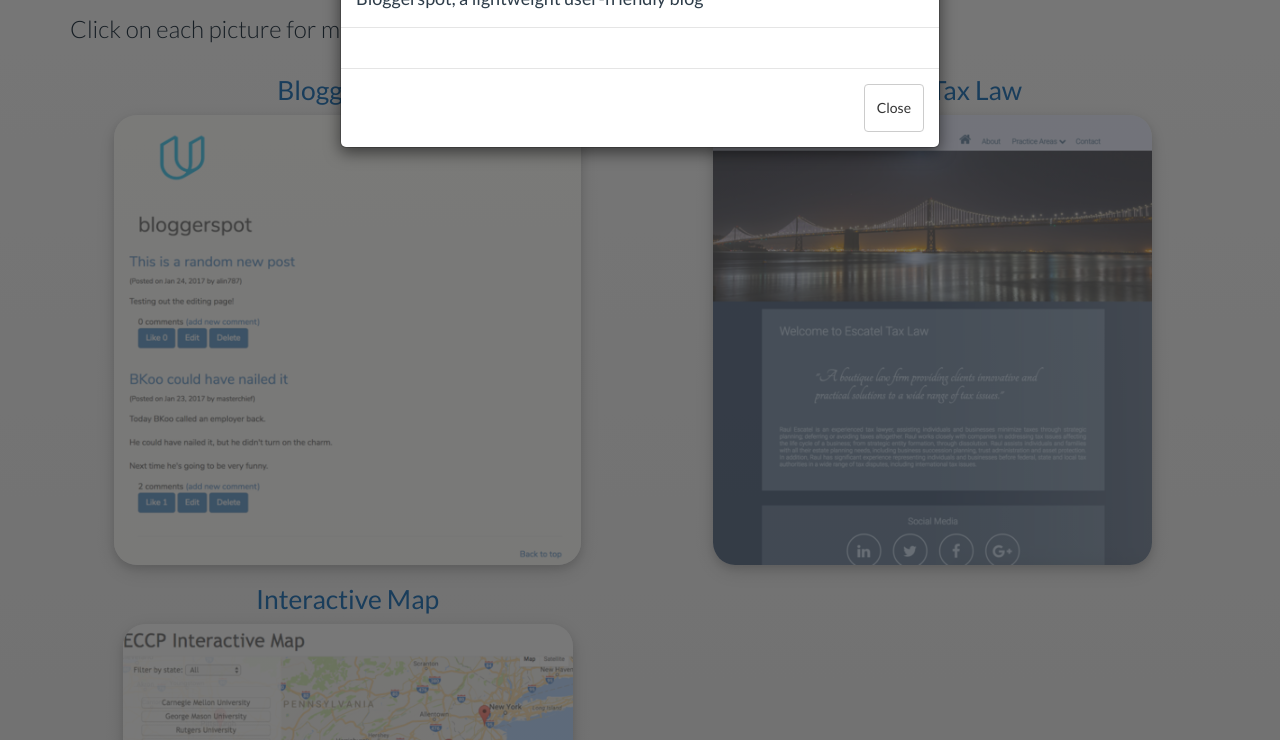
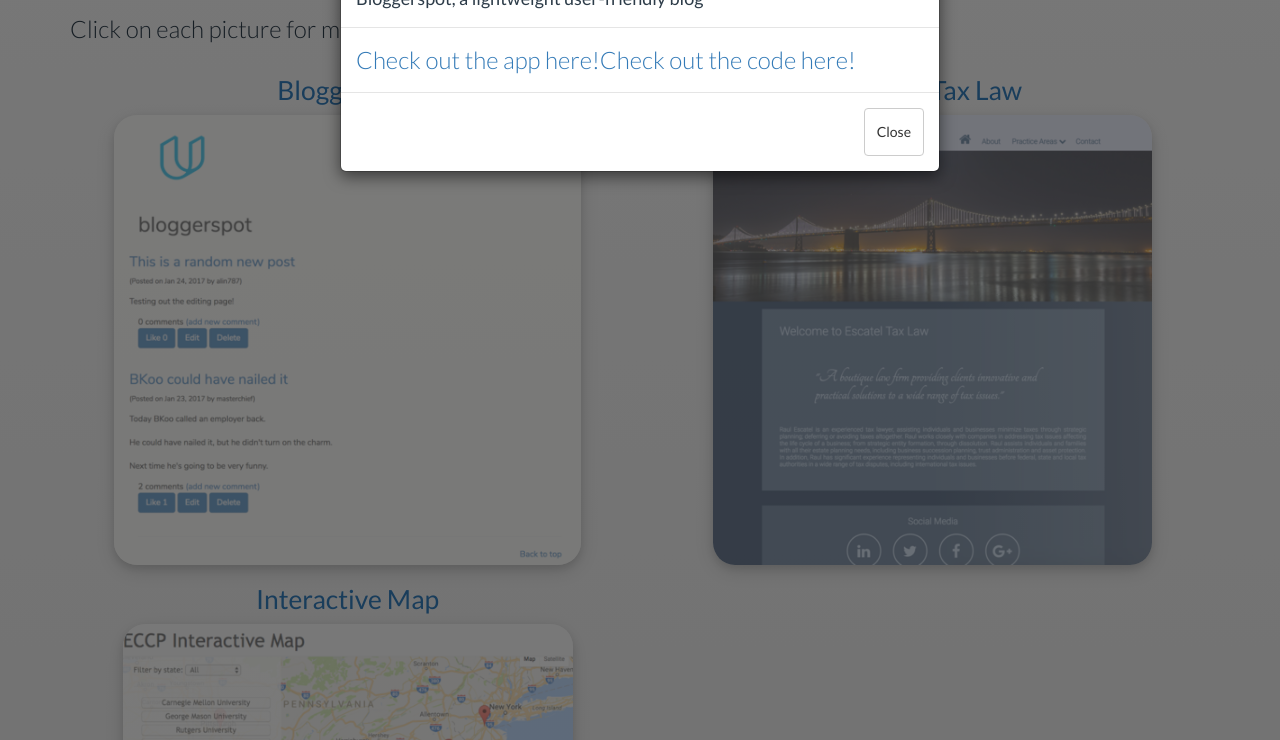
Before and after one commit to alexlin93/portfolio, a plain HTML site: page index.html in a window 1280 px wide. Both pictures are taken after a click on the picture 347 px from the left and 1997 px from the top of the page. Shown: the part 1657-2397 px from the top of the page. Drawn offline with Linux system fonts and the light colour scheme.

Commit message:
Added padding to the bottom and links to the modals

```diff
--- a/css/style.css
+++ b/css/style.css
@@ -201,7 +201,7 @@
 }
 
 .social-section {
-    margin-bottom: 100px;
+    margin-bottom: 450px;
 }
 
 /* Modal */
--- a/index.html
+++ b/index.html
@@ -164,7 +164,9 @@
                 </div>
 
                 <div class="modal-body">
-                    <p></p>
+                    <a href="http://www.bloggerspot1337.appspot.com" target="_blank">Check out the app here!</a>
+                    <br>
+                    <a href="https://github.com/alexlin93/Bloggerspot" target="_blank">Check out the code here!</a>
                 </div>
 
                 <div class="modal-footer">
@@ -182,7 +184,9 @@
                 </div>
 
                 <div class="modal-body">
-                    <p></p>
+                    <a href="http://www.escateltaxlaw.appspot.com/" target="_blank">Check out the app here!</a>
+                    <br>
+                    <a href="https://github.com/alexlin93/EscatelTaxLaw" target="_blank">Check out the code here!</a>
                 </div>
 
                 <div class="modal-footer">
@@ -200,7 +204,9 @@
                 </div>
 
                 <div class="modal-body">
-                    <p></p>
+                    <a href="https://alexlin93.github.io/East-Coast-Map/" target="_blank">Check out the app here!</a>
+                    <br>
+                    <a href="https://github.com/alexlin93/East-Coast-Map" target="_blank">Check out the code here!</a>
                 </div>
 
                 <div class="modal-footer">
```
